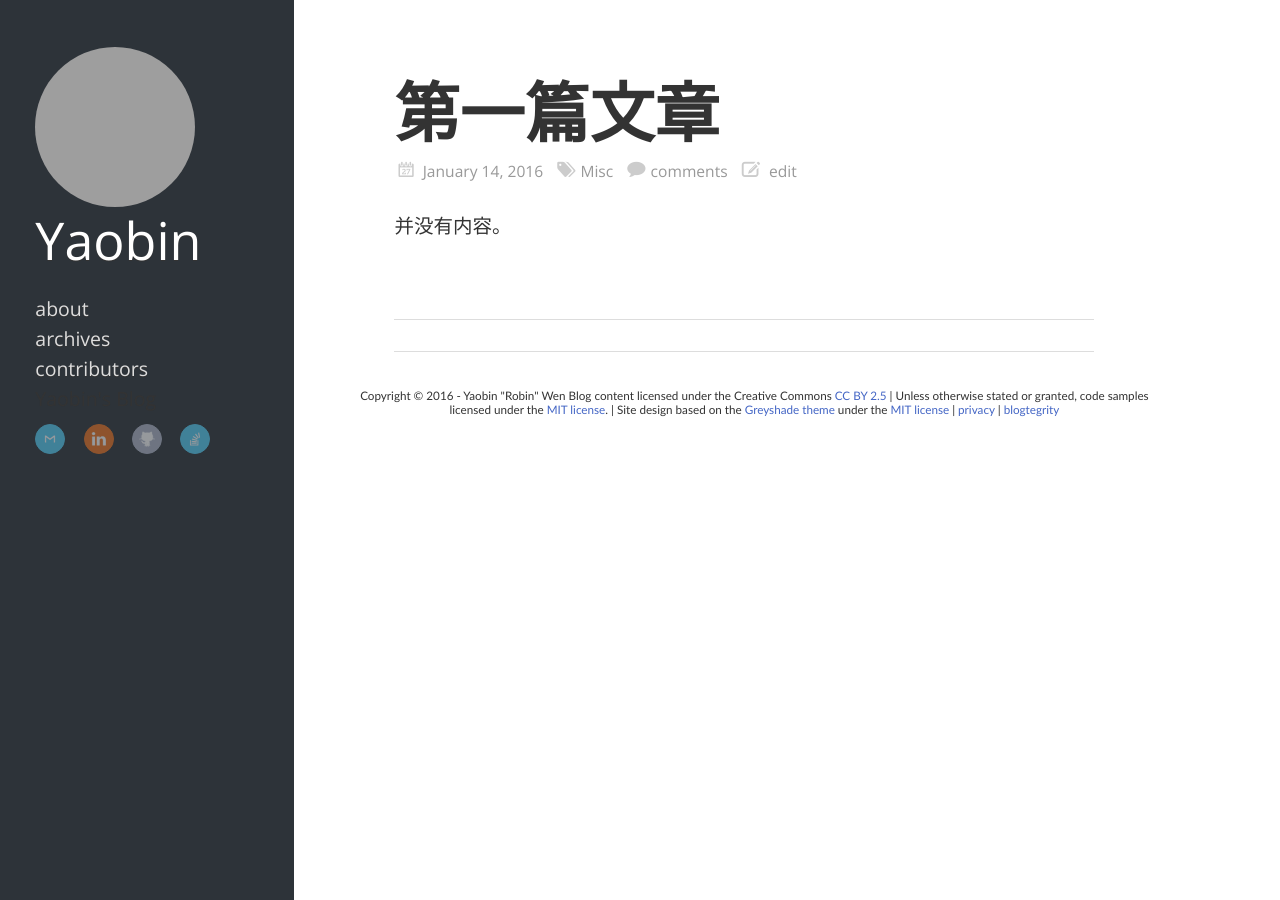
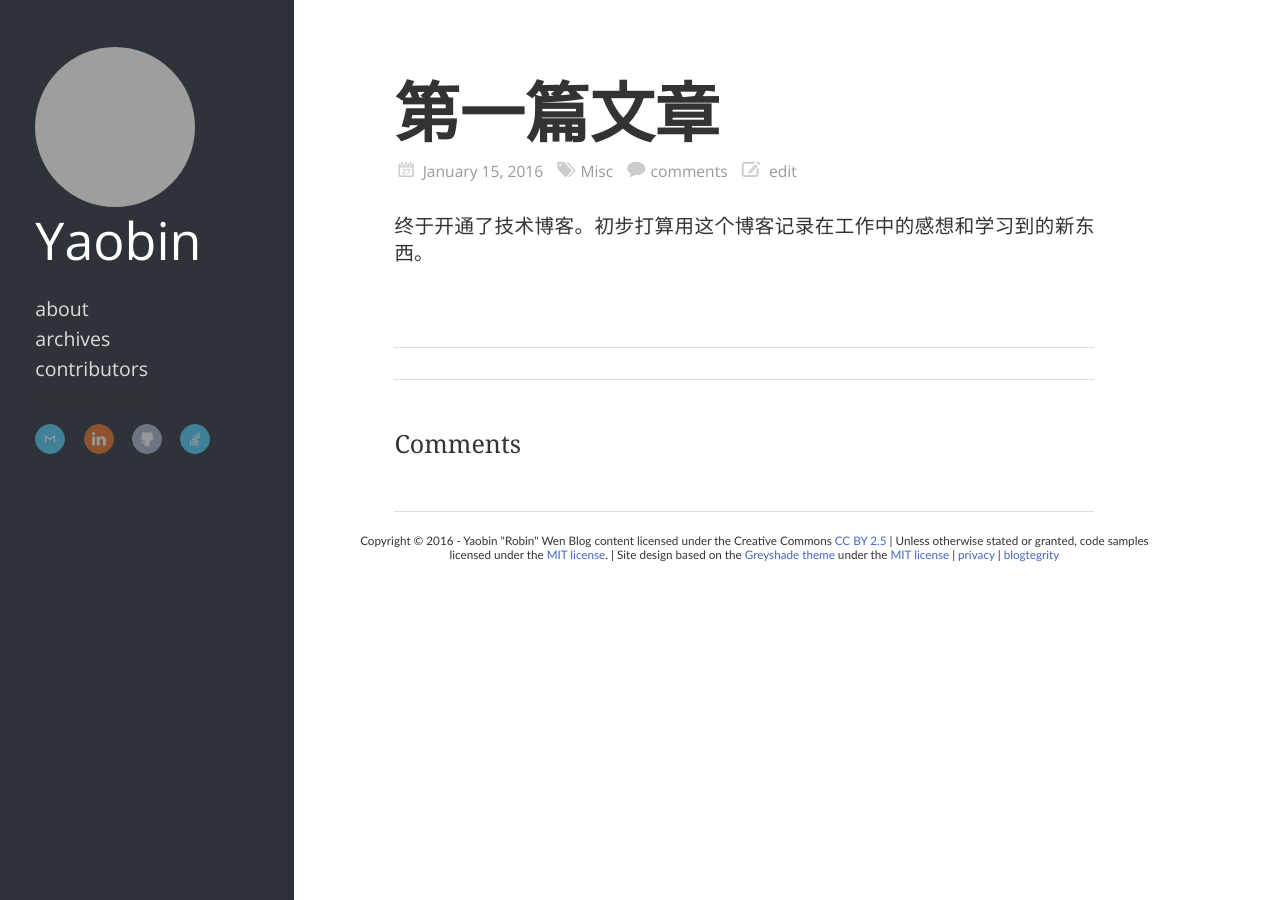
Before and after one commit to Tianhao25/yaobinwen.github.io, a Jekyll site: the page built from _posts/2016/2016-01-14-first-post.md, in a window 1280 px wide. Built offline with Jekyll 4.4.1, drawn with Linux system fonts in a browser that asks for light colours; nearby versions of some CDN libraries; Markdown is read by kramdown in place of the engine named in the settings; comment, search, counter and statistics services are not loaded; grey boxes are pictures that could not be loaded.

Commit message:
修改第一篇文章。

```diff
--- a/_posts/2016/2016-01-14-first-post.md
+++ b/_posts/2016/2016-01-14-first-post.md
@@ -1,11 +1,13 @@
 ---
 layout: post
 title: 第一篇文章
+date: 2016-01-15
+comments: true
 category: Misc
 tags: Misc
 keywords: Misc
-description: 第一篇文章。用于测试
+description: 第一篇文章。
 
 ---
 
-并没有内容。
+终于开通了技术博客。初步打算用这个博客记录在工作中的感想和学习到的新东西。
```
